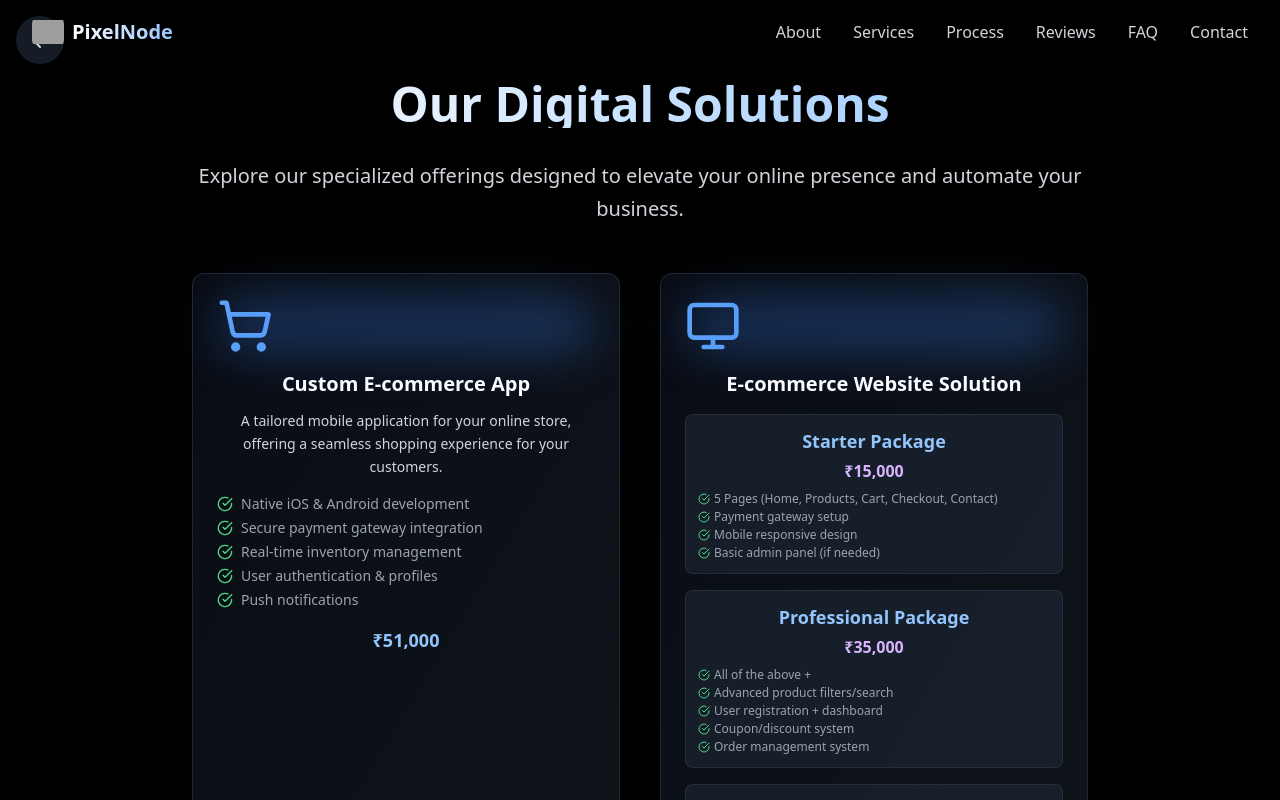
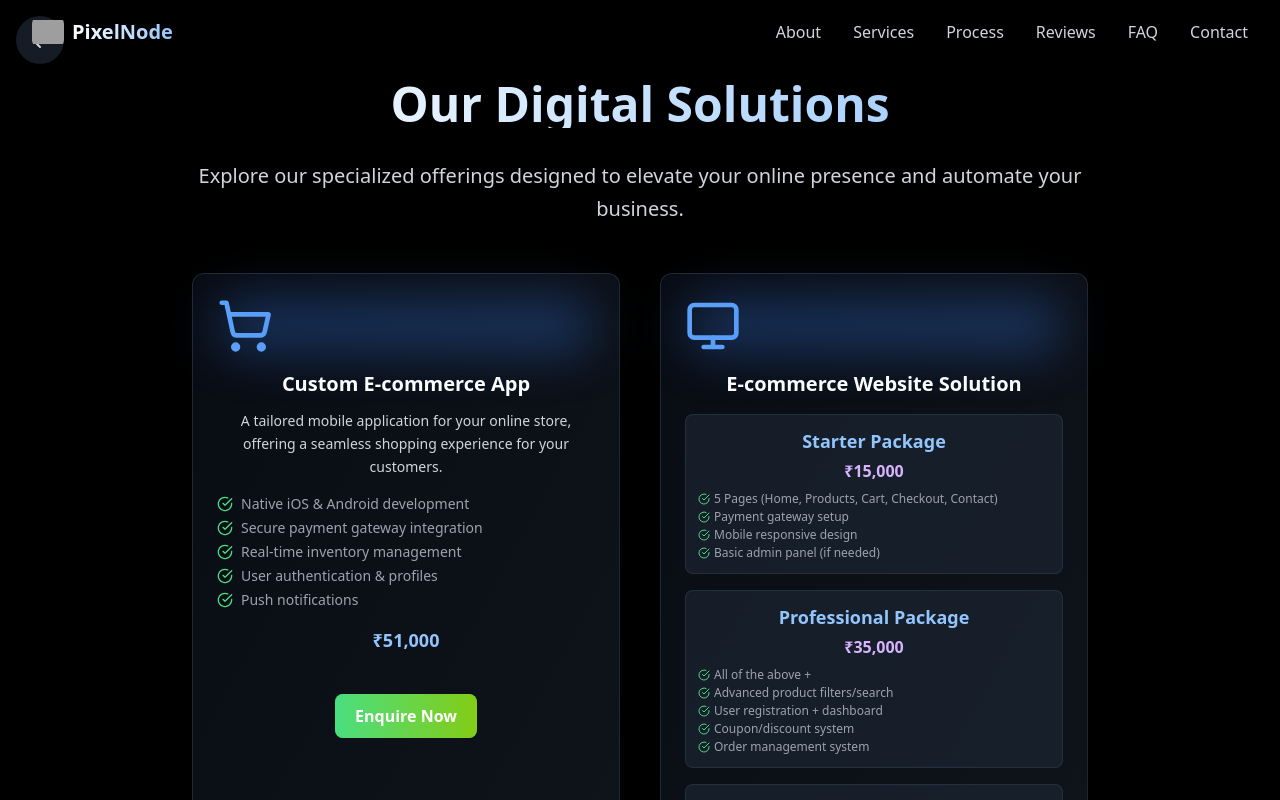
Before and after one commit to CoderGuru74/PixelNode-Website, a React (Vite) app: page / in a window 1280 px wide. Both pictures are taken after a click on the button "Get Started Now". Shown: the top 800 px of the page. Built offline with nearby package versions, Linux system fonts and the light colour scheme; grey boxes are pictures that could not be loaded.

Commit message:
Feat: Re-added 'Enquire Now' buttons to open contact modal

```diff
--- a/src/App.tsx
+++ b/src/App.tsx
@@ -535,7 +535,7 @@ function App() {
                     </div>
                     <div className="mb-4 relative">
                       <step.icon className="w-10 h-10 text-blue-400 group-hover:text-cyan-300 group-hover:scale-125 group-hover:animate-bounce transition-all duration-500" />
-                      <div className="absolute inset-0 bg-blue-500/30 rounded-full blur-xl opacity: 0 group-hover:opacity-100 transition-opacity duration-500"></div>
+                      <div className="absolute inset-0 bg-blue-500/30 rounded-full blur-xl opacity: 0 group-hover:opacity: 100 transition-opacity duration-500"></div>
                     </div>
                     <h3 className="text-lg font-semibold mb-3 text-white group-hover:text-cyan-300 group-hover:drop-shadow-glow transition-all duration-300">
                       {step.title}
@@ -697,7 +697,7 @@ function App() {
 export default App;
 
 // ProductsPage Component
-function ProductsPage({ onClose }) { // Removed onEnquireNowClick prop
+function ProductsPage({ onClose, onEnquireNowClick }) { // Added onEnquireNowClick prop
   const products = [
     {
       type: "single", // Type to distinguish single product from tiered packages
@@ -888,7 +888,13 @@ function ProductsPage({ onClose }) { // Removed onEnquireNowClick prop
                 </div>
               )}
 
-              {/* Removed "Enquire Now" button */}
+              <button
+                onClick={onEnquireNowClick} // Re-enabled onClick handler
+                className="mt-6 group relative px-5 py-2.5 bg-gradient-to-r from-green-600 to-emerald-700 rounded-lg font-semibold text-base transition-all duration-300 hover:scale-105 hover:shadow-xl hover:shadow-green-500/70 hover:drop-shadow-intense-glow overflow-hidden"
+              >
+                <span className="relative z-10 group-hover:text-white transition-all duration-300">Enquire Now</span>
+                <div className="absolute inset-0 bg-gradient-to-r from-green-400 to-lime-500 opacity: 0 group-hover:opacity-100 transition-opacity duration-300"></div>
+              </button>
             </div>
           ))}
         </div>
```
